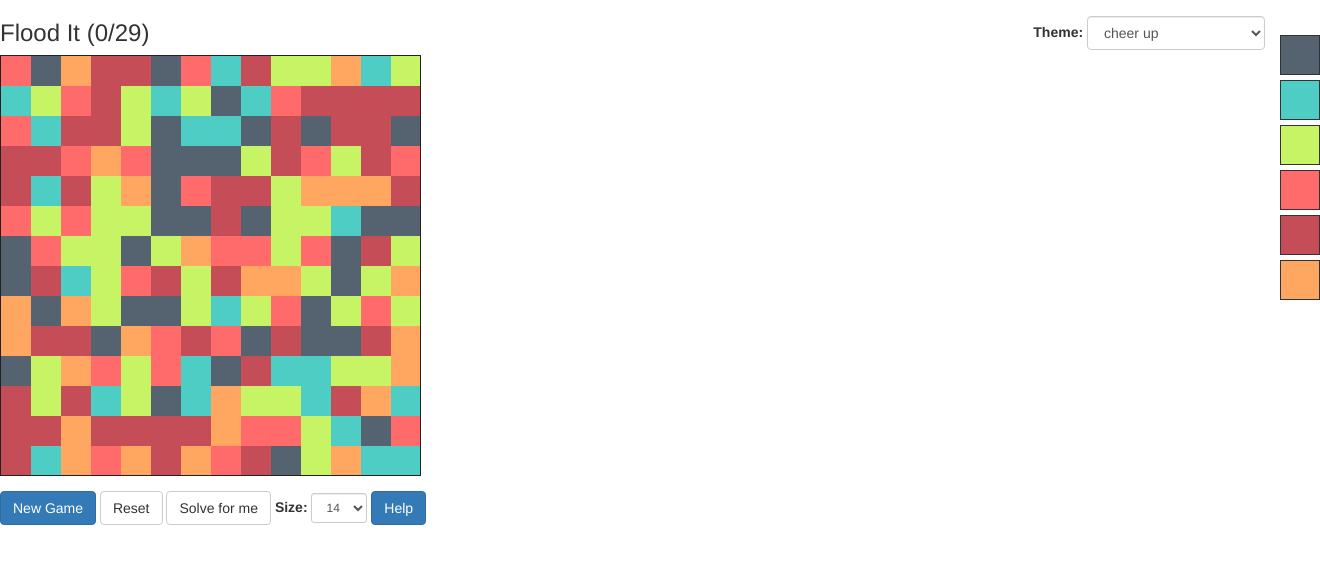
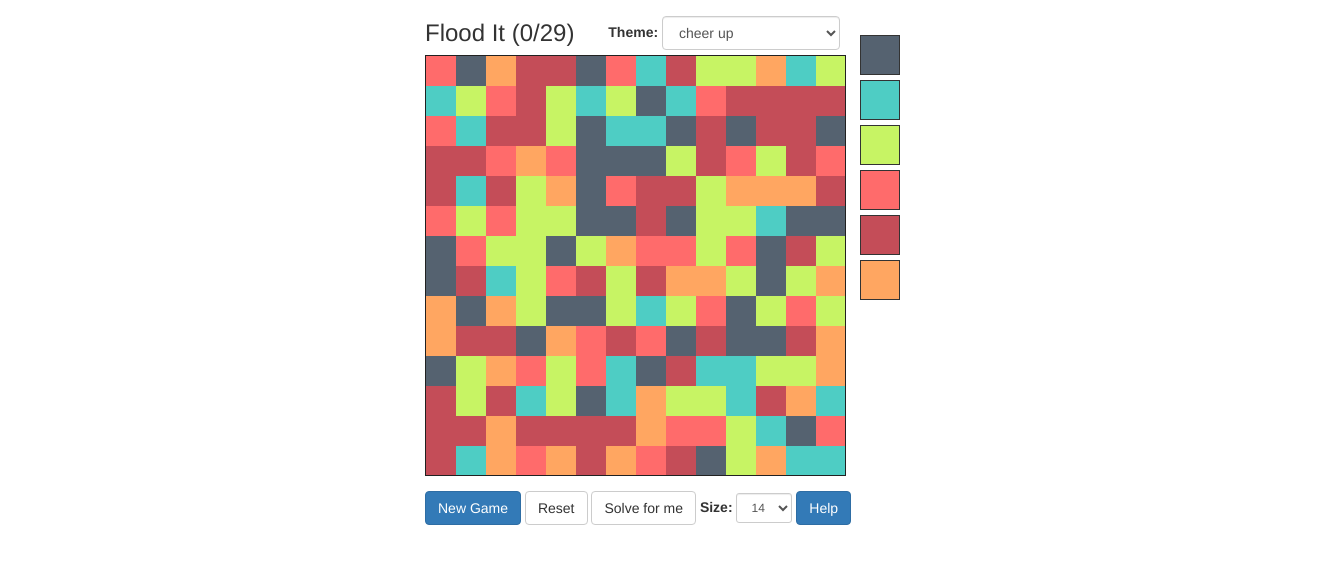
Before and after one commit to ddycai/flood-it, a plain HTML site: page index.html in a window 1280 px wide. Shown: the whole page, 1320 px wide, since content can reach past the window. Drawn offline with nearby package versions, Linux system fonts and the light colour scheme.

Commit message:
Fixed layout issue

```diff
--- a/css/style.css
+++ b/css/style.css
@@ -1,3 +1,13 @@
+@media (min-width: 768px) {
+  .container {
+    max-width: 460px;
+  }
+}
+
+.container {
+  position: relative;
+}
+
 #grid {
   border-collapse: collapse;
   border: 1px solid #212121;
@@ -11,7 +21,7 @@
 #palette {
   position: absolute;
   top: 35px;
-  right: -40px;
+  right: -30px;
 }
 
 .palette-colour {
--- a/index.html
+++ b/index.html
@@ -10,7 +10,7 @@
     <link rel="stylesheet" type="text/css" href="css/style.css" />
   </head>
   <body>
-    <div id="wrapper">
+    <div class="container">
       <div class="outer">
         <h3>Flood It (<span id="counter">?</span>/<span id="computer-solution" data-toggle="tooltip" title="The computer has solved the puzzle in this many moves. Can you beat it?" data-placement="bottom">?</span>)</h3>
         <div class="form-inline bottom-right">
```
